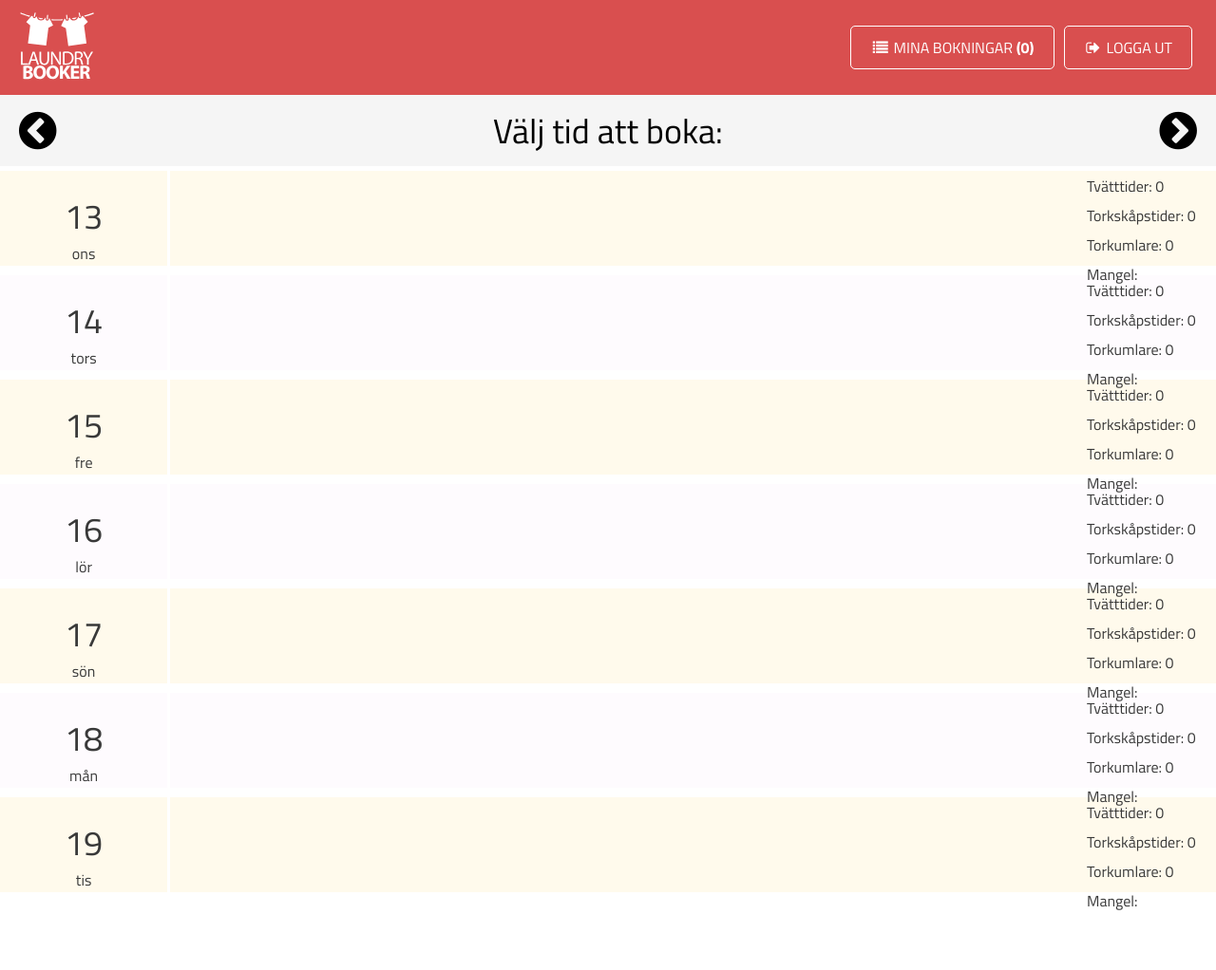
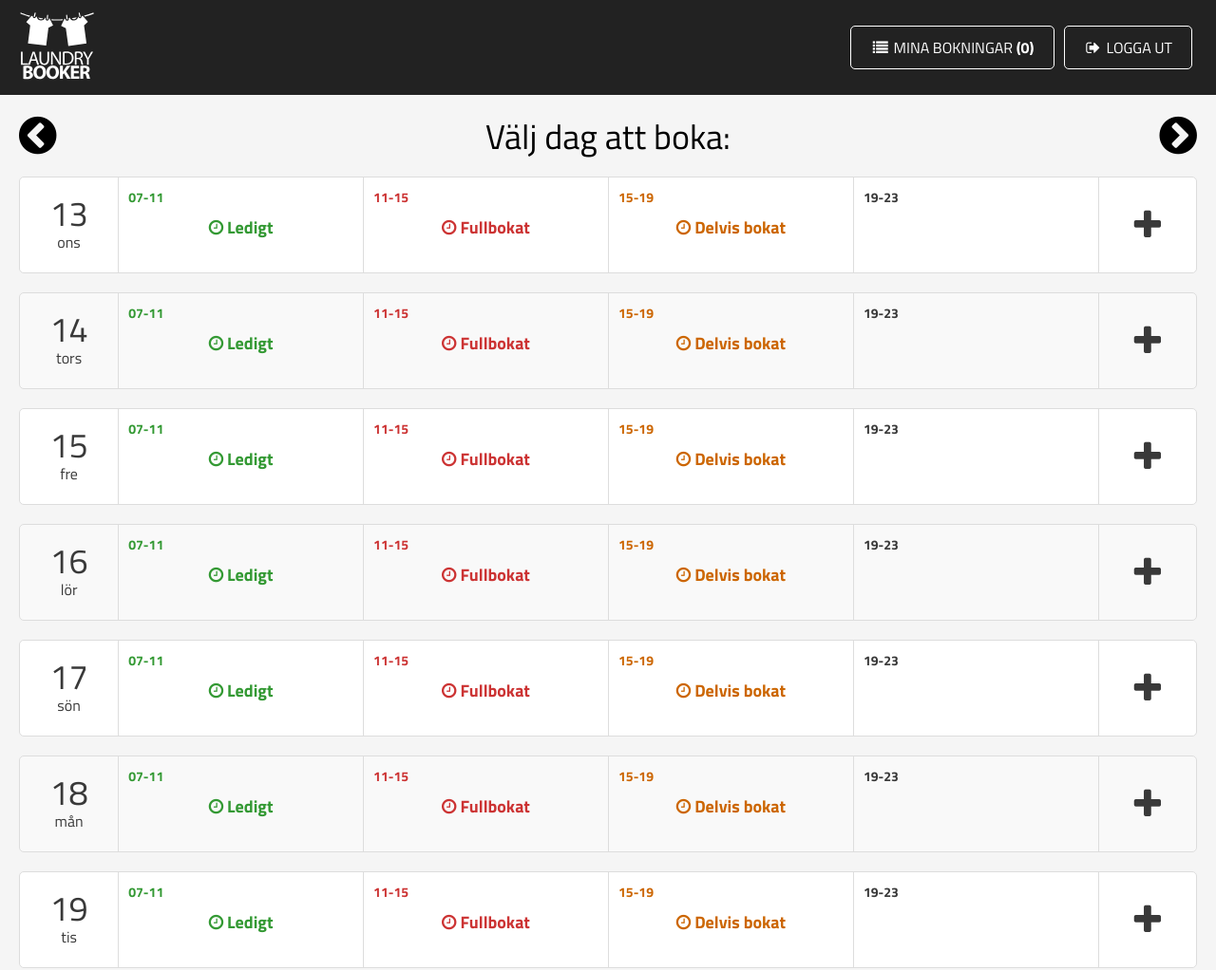
Before and after one commit to vilhelmfalkenmark/Laundry-Booker, a website: page dev/index.html in a window 1280 px wide. Shown: the whole page at 95% size. Before the commit the page ends 964 px from the top, so only its background shows below. Drawn offline with Linux system fonts and the light colour scheme.

Commit message:
Updated styling

```diff
--- a/dev/index.html
+++ b/dev/index.html
@@ -38,25 +38,37 @@
         <div ng-controller="CalenderController">
         <div class="arrow-container">
           <div class="left-arrow span-l2-m2-s2" ng-click="minusWeek()"><i class="fa fa-chevron-circle-left"></i></div>
-          <div class="week-nr span-l8-m8-s8">Välj tid att boka:</div>
+          <div class="week-nr span-l8-m8-s8">Välj dag att boka:</div>
           <div class="right-arrow span-l2-m2-s2" ng-click="plusWeek()"><i class="fa fa-chevron-circle-right"></i></div>
         </div>
-        <div class="clear"> </div>
+
         <!-- KALENDER -->
-        <div class="weekdays-container">
-          <div class="weekday" ng-repeat="date in dates" ng-click="what($index)">
-            <div class="weekday-left-col">
+        <div class="row weekdays-container">
+          <div class="row weekday" ng-repeat="date in dates" ng-click="what($index)">
+            <div class="weekday-left-col span-l1-m2-s3">
               <div class="weekday-nr">{{date.dayName | date:'dd'}}</div>
               <div class="weekday-day">{{date.dayName | date:'EEE'}}</div>
             </div>
-            <div class="weekday-right-col">
-                <div class="preview-container">
-                  <div class="preview laundy-preview"><!--<i class="flaticon-wash3"></i>--> Tvätttider: {{date.laundryBookings}}</div>
-                  <div class="preview dryer-preview"><!--<i class="flaticon-washing11"></i>--> Torkskåpstider: {{date.tumblerBookings}}</div>
-                  <div class="preview tumbler-preview"><!--<i class="flaticon-washingmachine3"></i>-->Torkumlare: {{date.mangelBookings}}</div>
-                  <div class="preview mangel-preview"><!--<i class="flaticon-wash3"></i>-->Mangel: </div>
+            <div class="weekday-right-col span-ll10-m8-s9">
+                <div class="time-col span-l3-m3-s3 available">07-11
+                    <div class="preview-container">
+                        <p><i class="fa fa-clock-o"></i> Ledigt</p>
+                    </div>
                 </div>
+                <div class="time-col span-l3-m3-s3 full">11-15
+                                    <div class="preview-container">
+                        <p><i class="fa fa-clock-o"></i> Fullbokat</p>
+                    </div>
+                </div>
+                <div class="time-col span-l3-m3-s3 partial">15-19
+                                                    <div class="preview-container">
+                        <p><i class="fa fa-clock-o"></i> Delvis bokat</p>
+                    </div>
+                </div>
+                <div class="time-col span-l3-m3-s3">19-23</div>
+
             </div>
+              <div class="weekday-expand span-l1-m2-s3"><i class="fa fa-plus"></i></div>
           </div>
         </div>
         <!-- SLUT KALENDER -->
--- a/dev/scss/_grid.scss
+++ b/dev/scss/_grid.scss
@@ -14,9 +14,9 @@
 }
 
 @media screen and (min-width: 960px) {
-  [class*="-l12"] { width: 100%; }
-  [class*="-l11"] { width: 91.6666667%; }
-  [class*="-l10"] { width: 83.333333334%; }
+  [class*="-ll12"] { width: 100%; }
+  [class*="-ll11"] { width: 91.6666667%; }
+  [class*="-ll10"] { width: 83.333333334%; }
   [class*="-l9"] { width: 75%; }
   [class*="-l8"] { width: 66.666666667%; }
   [class*="-l7"] { width: 58.3333333%; }
@@ -25,14 +25,15 @@
   [class*="-l4"] { width: 33.333333333%; }
   [class*="-l3"] { width: 25%; }
   [class*="-l2"] { width: 16.666666667%; }
+  [class*="-l1"] { width: 8.33333333%; }
   [class*="-l0"] { width: 0; }
 }
 
 @media screen and (min-width: 500px) and (max-width: 959px) {
 
-  [class*="-m12"] { width: 100%; }
-  [class*="-m11"] { width: 91.6666667%; }
-  [class*="-m10"] { width: 83.333333334%; }
+  [class*="-mm12"] { width: 100%; }
+  [class*="-mm11"] { width: 91.6666667%; }
+  [class*="-mm10"] { width: 83.333333334%; }
   [class*="-m9"] { width: 75%; }
   [class*="-m8"] { width: 66.666666667%; }
   [class*="-m7"] { width: 58.3333333%; }
@@ -41,6 +42,7 @@
   [class*="-m4"] { width: 33.333333333%; }
   [class*="-m3"] { width: 25%; }
   [class*="-m2"] { width: 16.666666667%; }
+  [class*="-m1"] { width: 8.33333333%; }
   [class*="-m0"] { width: 0; }
 }
 
@@ -50,9 +52,9 @@
   margin: 0 auto;
 }
   [class*="span"] { padding: 0; }
-  [class*="-s12"] { width: 100%; }
-  [class*="-s11"] { width: 91.6666667%; }
-  [class*="-s10"] { width: 83.333333334%; }
+  [class*="-ss12"] { width: 100%; }
+  [class*="-ss11"] { width: 91.6666667%; }
+  [class*="-ss10"] { width: 83.333333334%; }
   [class*="-s9"] { width: 75%; }
   [class*="-s8"] { width: 66.666666667%; }
   [class*="-s7"] { width: 58.3333333%; }
@@ -61,5 +63,6 @@
   [class*="-s4"] { width: 33.333333333%; }
   [class*="-s3"] { width: 25%; }
   [class*="-s2"] { width: 16.666666667%; }
+  [class*="-s1"] { width: 8.33333333%; }
   [class*="-s0"] { width: 0; }
 }
--- a/dev/scss/_landing.scss
+++ b/dev/scss/_landing.scss
@@ -12,6 +12,8 @@ $calenderDayHeight:  100px;
 }
 .weekdays-container {
     flex-direction: column;
+    padding: 0 20px;
+    background: $lightGrey;
 }
 
 
@@ -21,22 +23,23 @@ Pilar
 
 .arrow-container {
     background: $lightGrey;
+    padding-top: 10px;
 }
 
 .week-nr
 {
   text-align: center;
   font-size: 36px;
-  padding: 10px 0;
+  padding: 0px 0;
 
 }
 
 .left-arrow, .right-arrow
 {
     padding: 0 20px;
-  cursor: pointer;
-  i
-  {
+    cursor: pointer;
+    i
+    {
     transition: all 0.3s ease;
     display: block;
     font-size: 46px;
@@ -45,7 +48,6 @@ Pilar
     {
       color: $highlightColor;
     }
-
   }
 }
 .left-arrow
@@ -62,18 +64,17 @@ KALENDER - VÄNSTER DEL (veckodag och månadsnummer)
 ==================== */
 .weekday-left-col
 {
-  float: left;
-  width: 14%;
-  border-right: 3px solid white;
-  height: $calenderDayHeight;
+    @extend .flex-center;
+    flex-direction: column;
+    height: 100px;
 }
 .weekday
 {
-  margin: 5px 0;
-  height: 100px;
-  width: 100%;
-  transition: all 0.1s ease;
+  margin: 10px;
+  border: 1px solid $calenderBorder;
+          transition: all 0.1s ease;
   cursor: pointer;
+    border-radius: 5px;
   &:nth-of-type(odd)
   {
     background-color: $calenderOdd;
@@ -86,20 +87,25 @@ KALENDER - VÄNSTER DEL (veckodag och månadsnummer)
   }
   &:hover
   {
-    background-color: green;
-    color: white;
+    background-color: $mediumGrey;
+
   }
-
 }
-.weekday-nr
+.weekday-nr, .weekday-expand
 {
-  margin-top: 20px;
   text-align: center;
   font-size: 36px;
+    line-height: 36px;
 }
 .weekday-day
 {
   text-align: center;
+}
+
+.weekday-expand {
+    border-left: 1px solid $calenderSpace;
+    @extend .flex-center;
+    height: 100px;
 }
 
 /* ======================
@@ -107,25 +113,42 @@ KALENDER - HÖGER DEL (bokningsdelen preview)
 ==================== */
 .weekday-right-col
 {
-  float: left;
-  width: 85%;
-//  border-left: 1% solid red;
-  position: relative;
+
 }
+
+.time-col {
+    border-left: 1px solid $calenderSpace;
+    padding: 10px;
+    font-size: 14px;
+    font-weight: 700;
+    height: 100px;
+
+}
+
+.available {
+    color: $available;
+}
+.full {
+    color: $full;
+}
+
+.partial {
+    color: $partial;
+}
+
 .preview-container
 {
-  position: absolute;
-  height: 100%;
-  right: 5px;
+    width: 100%;
+    p {
+        text-align: center;
+        margin: 8px 0 0 0;
+        font-size: 18px;
+    }
 
   div
   {
-    padding: 3.5px;
-  }
-
-
-
-//  @extend .flex-center;
+    width: 25%;
+  };
 }
 
 
--- a/dev/scss/_variables.scss
+++ b/dev/scss/_variables.scss
@@ -2,19 +2,27 @@ $white: white;
 $green: green;
 $beige: #fffaec;
 $darkGrey: #393939;
+$mediumGrey: #ccc;
 $lightGrey:  #f5f5f5;
 
 $headerBg: #efefef;
-$highlightColor: #d94f4f;
+$highlightColor: #222;
 $darkHighlightColor: #990000;
-$borderColor: #eee;
+$borderColor: #333;
 
-$calenderOdd:  $beige;
+$calenderOdd: #fff;
 //$calenderEven: #f4f7f9; ////
-$calenderEven: rgb(254, 251, 254); ////
+$calenderEven: #f9f9f9;
+$calenderBorder: #ddd;
+$calenderSpace: #ddd;
+
+$available: #339933;
+$full: #cc3333;
+$partial: #cc6600;
+
+
 
 $calenderDayHeight:  100px;
-
 
 $mobile-small-break: 320px;
 $mobile-large-break: 767px;
```
Also changed, not shown: dev/css/stylesheet.css.
